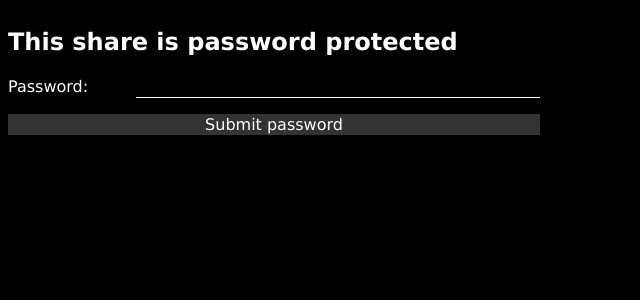
After one commit to Friedinger/Webshare, a PHP site: page /webshare/passwordPage_sample.php in a window 1280 px wide. The commit adds this page. Shown: the top 300 px of the page, without its empty margins (0-640 px from the left). Run offline with PHP 8.4, Linux system fonts and the light colour scheme; data that the repository does not hold is empty.

Commit message:
Added feature to protect shares with a password

```diff
--- a/webshare/adminPage_sample.php
+++ b/webshare/adminPage_sample.php
@@ -62,7 +62,6 @@
 
 		form input[type="datetime-local"]::-webkit-calendar-picker-indicator {
 			color: hsl(0deg, 0%, 100%);
-			;
 		}
 
 		form input[type="submit"]:hover {
@@ -115,6 +114,7 @@
 		<label>File: </label><input type="file" name="file"><br>
 		<label>Link: </label><input type="url" name="link"><br>
 		<label>Expire Date: </label><input type="datetime-local" name="expireDate" min="<?php echo date('Y-m-d\TH:i'); ?>"><br>
+		<label>Password: </label><input type="text" name="password"><br>
 		<input type="submit" value="Add share" name="submit"><br>
 	</form>
 	<?php print($message) ?>
--- /dev/null
+++ b/webshare/passwordPage_sample.php
@@ -0,0 +1,75 @@
+<!DOCTYPE html>
+<html lang="en">
+
+<head>
+	<title>Webshare | Password Protected</title>
+	<meta name='viewport' content='width=device-width, initial-scale=1.0'>
+	<style>
+		body {
+			color: hsl(0, 0%, 100%);
+			background-color: hsl(0, 0%, 0%);
+			font-family: Verdana, sans-serif;
+			padding: 0.5rem;
+			margin: 0;
+			color-scheme: dark;
+		}
+
+		a {
+			color: inherit;
+			background-color: inherit;
+			text-decoration: none;
+		}
+
+		a:hover {
+			text-decoration: underline;
+		}
+
+		form {
+			margin: 1rem 0;
+		}
+
+		form label {
+			display: inline-block;
+			max-width: 8rem;
+			width: 100%;
+		}
+
+		form input {
+			border: none;
+			border-bottom: 1px solid hsl(0deg, 0%, 100%);
+			padding: 1px 2px;
+			background: none;
+			color: inherit;
+			outline: none;
+			font-family: inherit;
+			font-size: inherit;
+			max-width: 25rem;
+			width: 100%;
+			margin-bottom: 0.5rem;
+		}
+
+		form input[type="submit"] {
+			margin-top: 0.5rem;
+			border: none;
+			background-color: hsl(0, 0%, 20%);
+			max-width: 33.25rem;
+			width: 100%;
+		}
+
+		form input[type="submit"]:hover {
+			background-color: hsl(0, 0%, 27%);
+			cursor: pointer;
+		}
+	</style>
+</head>
+
+<body>
+	<h2>This share is password protected</h2>
+	<form method="post">
+		<label>Password: </label><input type="password" name="password"><br>
+		<input type="submit" value="Submit password" name="submit"><br>
+	</form>
+	<?php print($message) ?>
+</body>
+
+</html>
```
Also changed, not shown: home/webshare.php (+18 -0 lines), home/webshareAdmin.php (+7 -5 lines), webshare/webshareConfig_sample.php (+12 -0 lines), README.md.
